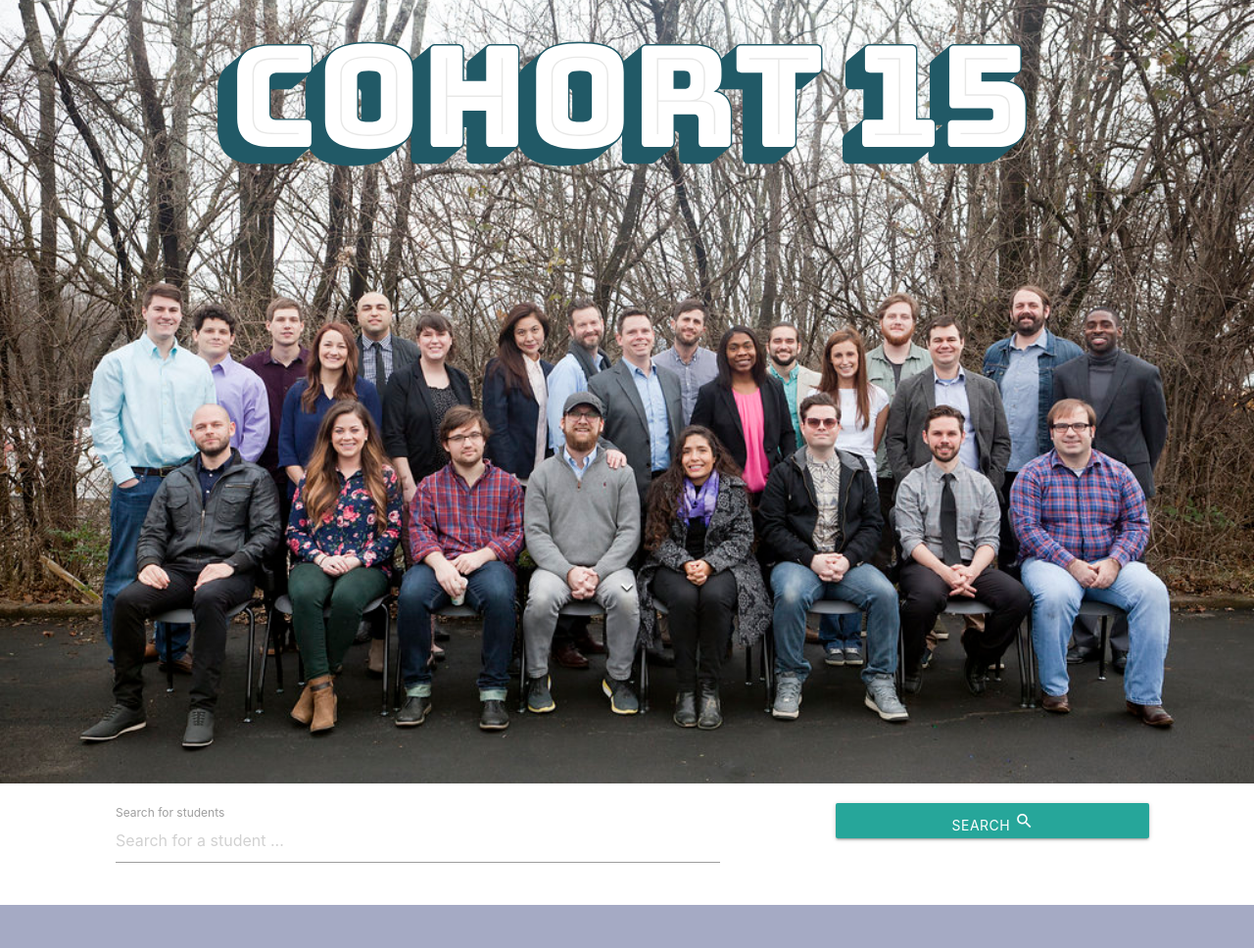
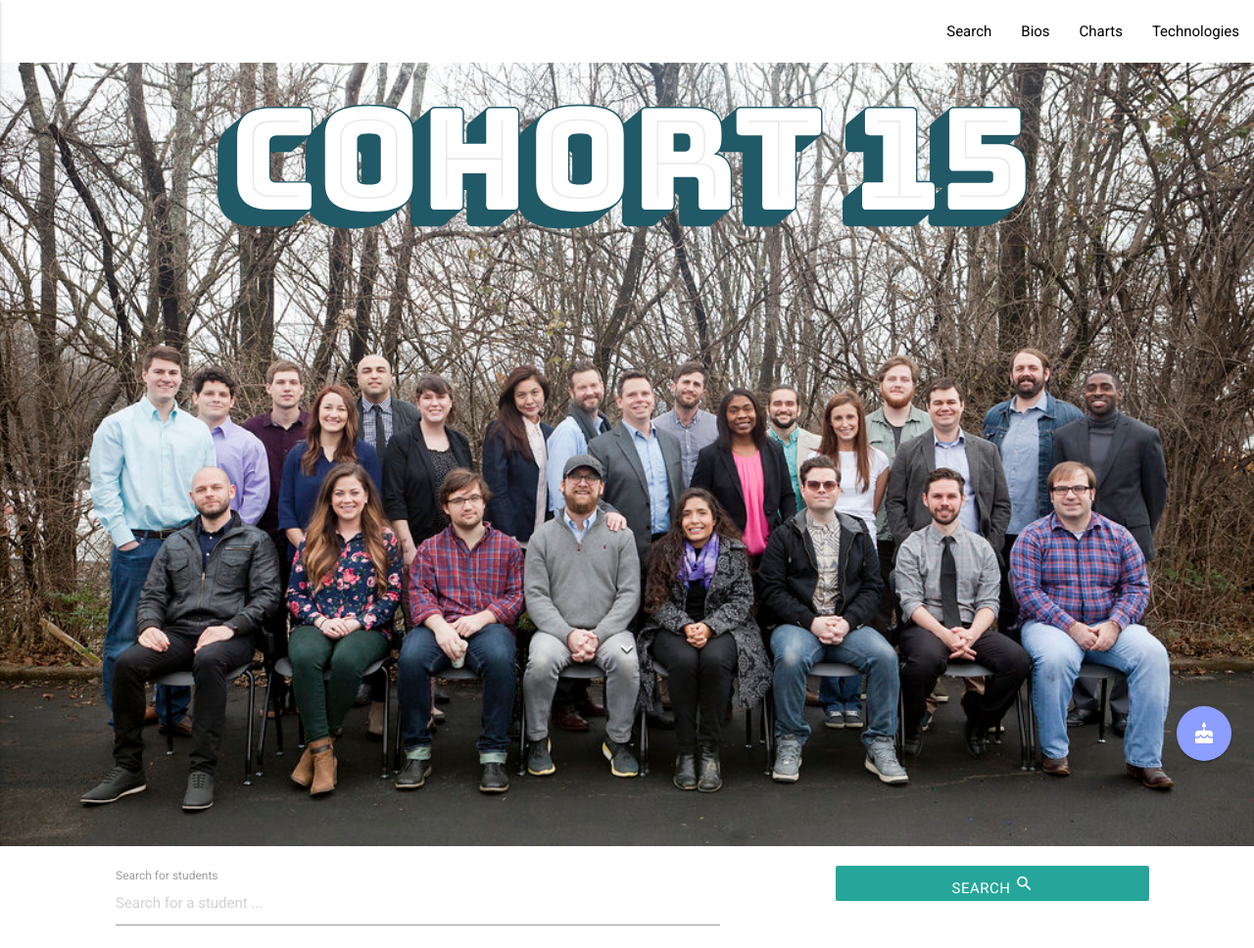
Before and after one commit to nss-day-cohort-16/cohort-16-website, a plain HTML site: page index.html in a window 1280 px wide. Shown: the top 968 px of the page at 98% size. Drawn offline with nearby package versions, Linux system fonts and the light colour scheme; a web font is replaced by a local one.

Commit message:
fixed fonts

```diff
--- a/index.html
+++ b/index.html
@@ -6,14 +6,40 @@
     <meta name="viewport" content="width=device-width, initial-scale=1">
     <title>Cohort 15 | Nashville Software School</title>
     <link href="https://fonts.googleapis.com/icon?family=Material+Icons" rel="stylesheet">
+
     <link rel="stylesheet" type="text/css" href="http://cdnjs.cloudflare.com/ajax/libs/font-awesome/4.1.0/css/font-awesome.min.css">
     <link rel="stylesheet" href="https://cdnjs.cloudflare.com/ajax/libs/materialize/0.97.8/css/materialize.min.css">
+    <link href="https://fonts.googleapis.com/css?family=Roboto|Spicy+Rice" rel="stylesheet">
     <link rel="stylesheet" href="main.css">
   </head>
   <body>
     <div id="main-wrapper">
 
-      <div class="top-content--header">
+    <!-- Navigation Section -->
+    <div class="row" style="margin-bottom: 0px;">
+      <div class="navbar-fixed">
+        <nav style="background-color: rgba(255,255,255,0.8);">
+          <div class="nav-wrapper">
+            <ul id="main-nav" class="right hide-on-med-and-down center-align">
+              <li><a href="#search-bios">Search</a></li>
+              <li><a href="#cohort-bios">Bios</a></li>
+              <li><a href="#charts">Charts</a></li>
+              <li><a href="#tech">Technologies</a></li>
+            </ul>
+            <ul id="slide-out" class="side-nav">
+              <li><a href="#search">Search</a></li>
+              <li><a href="#bios">Bios</a></li>
+              <li><a href="#charts">Charts</a></li>
+              <li><a href="#tech">Technologies</a></li>
+            </ul>
+            <a href="#" data-activates="slide-out" class="button-collapse right-align"><i class="material-icons">menu</i></a>
+          </div>
+        </nav>
+      </div>
+    </div>
+
+
+    <div class="top-content--header">
         <img id="logo" src="img/cohort15.svg" alt="Cohort 15"/>
         <span id="about-us" class="bounce" aria-hidden="true"><i class="material-icons">keyboard_arrow_down</i></span>
       </div>
@@ -25,18 +51,20 @@
         </div> <!-- End of Fab -->
       </div>
       <div id="search-bios" class="row">
+        <div class="row">
         <div class="input-field col s6 offset-s1">
               <input id="search" type="text" placeholder="Search for a student ...">
               <label>Search for students</label>
         </div>
         <button id="search-button" class="waves-effect waves-light btn col s3 offset-s1 valign-wrapper">Search <i class="small material-icons">search</i></button>
+        </div>
       </div>
       <div class="container">
       <div id="cohort-bios" class="row">
       </div>
       </div>
 
-    <div class='technologies--content'>
+    <div id="tech" class='technologies--content'>
       <img src="img/technologies.svg" alt="Technologies" id="technologies"/>
         <div class="row">
           <div class="col l2 offset-l1 col m3 offset-m1 col s4 offset-s1 tech-icon">
--- a/main.css
+++ b/main.css
@@ -3,7 +3,13 @@ body {
   height: 100%;
   background-color: white;
 }
+.profont {
+  font-family: 'Roboto';
+}
 
+.funfont {
+  font-family: 'Spicy Rice', cursive;
+}
 #logo {
   margin: 0 auto;
   margin-top: -20vh;
@@ -179,14 +185,24 @@ footer a {
   }
 }
 
-@media (min-width: 720px){
-  /*.person-image {
-    max-height: 280px;
-    overflow: hidden;
-    max-width: auto;
-  }
-*/}
-
-/*#cohort-bios {
-  height: 100vh;
-}*/
+nav ul a {
+    color: #000;
+}
+nav ul li a:hover {
+    color: #ab47bc;
+    background-color: white;
+}
+nav ul li:hover {
+   background-color: white;
+}
+nav .button-collapse i {
+    color: #000;
+}
+nav, .btn {
+    -webkit-box-shadow: none;
+    -moz-box-shadow: none;
+    box-shadow: none;
+}
+#sidenav-overlay {
+    z-index: 1;
+}
--- a/script.js
+++ b/script.js
@@ -2,9 +2,10 @@ let doges = new Audio("/img/logo/who_let_the_dogs_out.mp3");
 let partyFlag = false;
 
 $(window).on('load', ()=>{
+  $(".button-collapse").sideNav();
   var list;
   $('#cohort-bios').hide();
-
+  changeFont("Roboto");
   loadItems(partyFlag);
   // Click-to-scroll for animated arrow
   $('#about-us').click(function () {
@@ -62,6 +63,7 @@ $(window).on('load', ()=>{
       let $items = getItem(list, partyFlag);
       $('#cohort-bios').html( $items );
       $('#cohort-bios').show();
+      cardHover();
     });
   }
   function getItem(items, partyFlag) {
@@ -135,23 +137,41 @@ $(window).on('load', ()=>{
     let $items = getItem(found_bios, partyFlag);
     $('#cohort-bios').html('');
     $('#cohort-bios').html( $items );
+    cardHover();
   }
-  $(document).ready( ()=>{
-    $('.card').hover(
+  function cardHover(){
+      $('.card').hover(
         function() {
             $(this).find('> .card-image > img.activator').click();
         }, function() {
             $(this).find('> .card-reveal > .card-title').click();
         }
-    );
+      );
+  }
+  function changeFont(FontName) {
+    if (FontName == 'Roboto'){
+      $('html').removeClass("funfont");
+      $('html').addClass("profont");
+    }
+    else {
+      $('html').removeClass("profont");
+      $('html').addClass("funfont");
+    }
+
+
+  }
+  $(document).ready( ()=>{
+    cardHover();
     $('#party-fab').click((event) => {
       let target = $(event.target);
       if (partyFlag == false) {
         partyFlag = true;
         loadItems(partyFlag);
+        changeFont("Spicy+Rice");
       } else {
         partyFlag = false;
         loadItems(partyFlag);
+        changeFont("Roboto");
       }
     });
 
```
